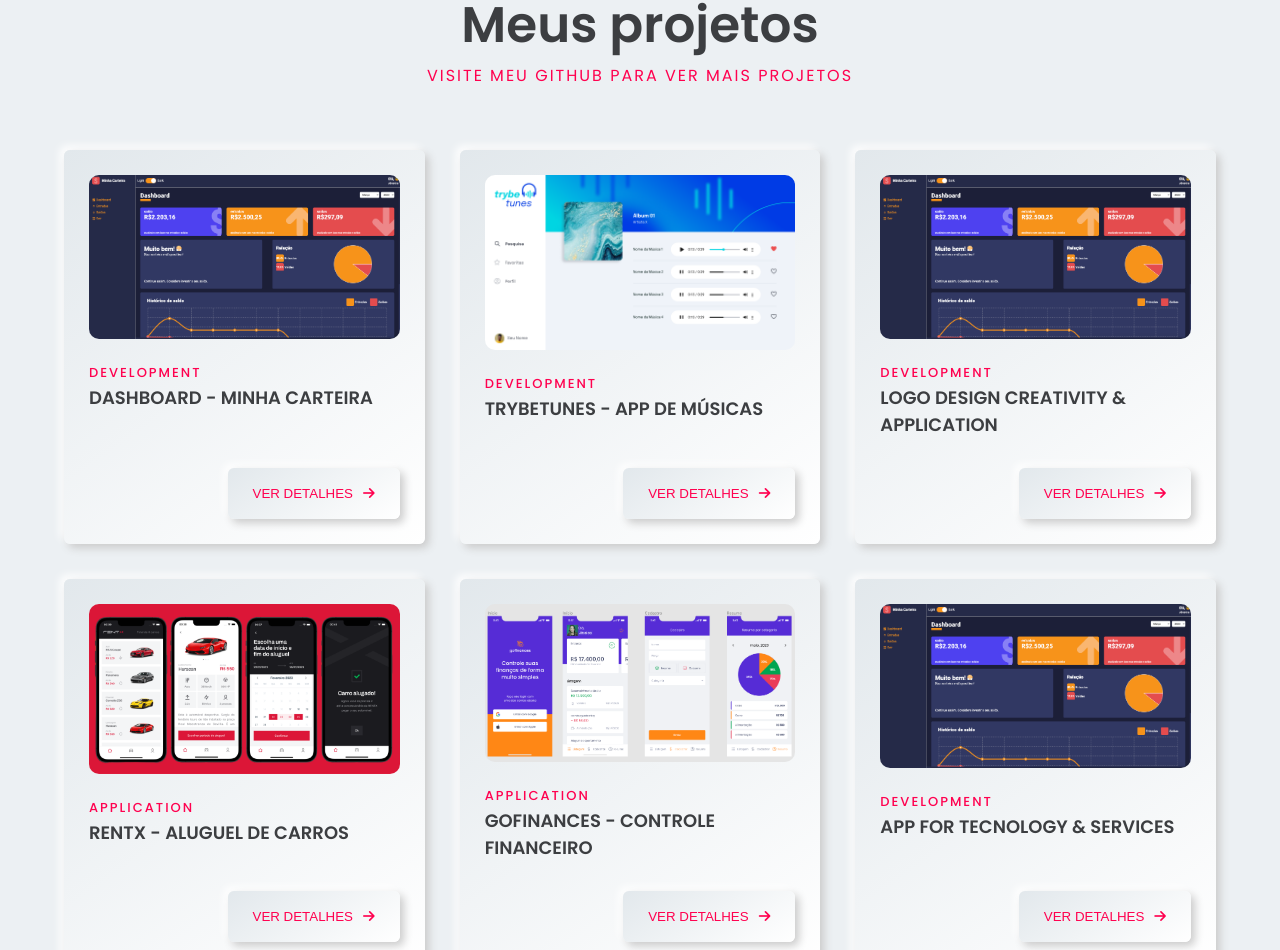
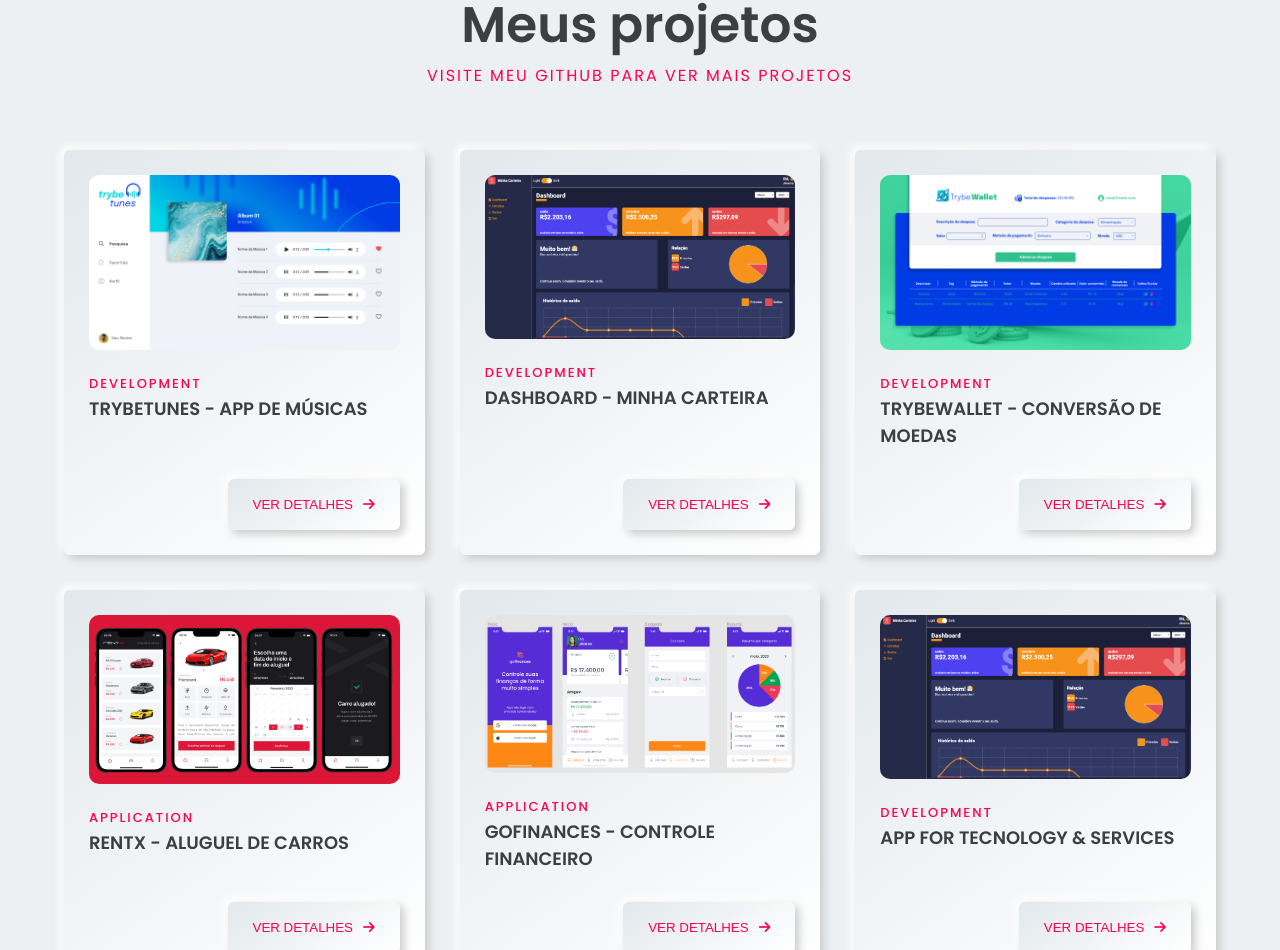
Before and after one commit to JessicaLopesDev/portfolio, a React (Vite) app: page / in a window 1280 px wide. Shown: the part 1596-2546 px from the top of the page. Built offline with nearby package versions, Linux system fonts and the light colour scheme.

Commit message:
Adiciona projeto trybewallet

```diff
--- a/src/components/Projects/projects_data.ts
+++ b/src/components/Projects/projects_data.ts
@@ -1,15 +1,6 @@
 export const PortfolioData = [
   {
     id: 1,
-    category: 'DEVELOPMENT',
-    title: 'Dashboard - Minha carteira',
-    image: 'images/dashboard.png',
-    url: 'https://github.com/JessicaLopesDev/my-wallet-dashboard',
-    description:
-      'Dashboard desenvolvido utilizando ReactJs e TypeScript. Criação de um layout responsivo com Grid Layout e Flexbox. Nesse projeto, além de aprender a criar gráficos e aplicar animações, também criei temas de cores e permiti que o usuário troque o tema (dark e light).',
-  },
-  {
-    id: 2,
     category: 'DEVELOPMENT',
     title: 'TrybeTunes - App de músicas',
     image: 'images/album.png',
@@ -18,13 +9,23 @@ export const PortfolioData = [
       'Uma aplicação capaz de reproduzir músicas das mais variadas bandas e artistas, criar uma lista de músicas favoritas e editar o perfil da pessoa usuária logada.',
   },
   {
+    id: 2,
+    category: 'DEVELOPMENT',
+    title: 'Dashboard - Minha carteira',
+    image: 'images/dashboard.png',
+    url: 'https://github.com/JessicaLopesDev/my-wallet-dashboard',
+    description:
+      'Dashboard desenvolvido utilizando ReactJs e TypeScript. Criação de um layout responsivo com Grid Layout e Flexbox. Nesse projeto, além de aprender a criar gráficos e aplicar animações, também criei temas de cores e permiti que o usuário troque o tema (dark e light).',
+  },
+
+  {
     id: 3,
     category: 'DEVELOPMENT',
-    title: 'Logo design creativity & Application ',
-    image: 'images/dashboard.png',
-    url: 'https://github.com/JessicaLopesDev/GoFinances',
+    title: 'Trybewallet - Conversão de moedas',
+    image: 'images/trybewallet.png',
+    url: 'https://github.com/tryber/sd-028-a-project-trybewallet',
     description:
-      'Dashboard desenvolvido utilizando ReactJs e TypeScript. Criação de um layout responsivo com Grid Layout e Flexbox. Nesse projeto, além de aprender a criar gráficos e aplicar animações, também criei temas de cores e permiti que o usuário troque o tema (dark e light).',
+      'Uma carteira de controle de gastos com conversor de moedas. O usuário é capaz de adicionar, remover e editar um gasto, visualizar uma tabela com seus gastos e visualizar o total de gastos convertidos para uma moeda de escolha;',
   },
   {
     id: 4,
```
Also changed, not shown: public/images/trybewallet.png (added).
